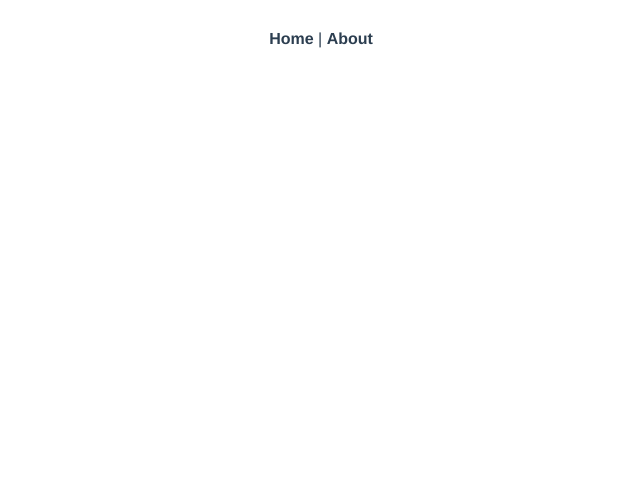
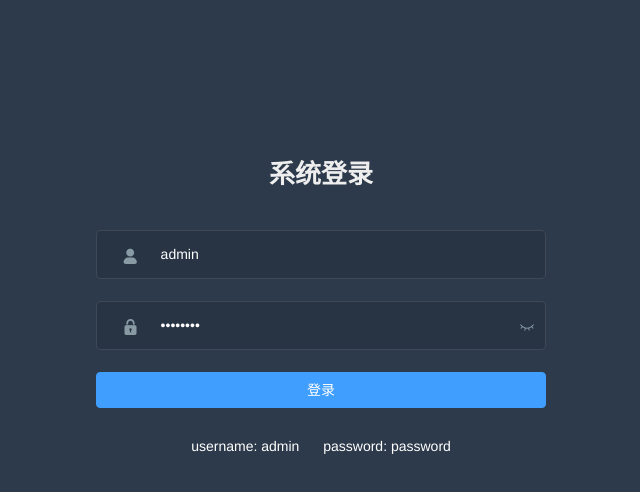
Before and after one commit to wenyuan/vue-element-template, a Vue app: page /login in a window 1280 px wide. Shown: the top 492 px of the page, without its empty margins (319-959 px from the left). Built offline with nearby package versions, Linux system fonts and the light colour scheme.

Commit message:
feat(login): login page
login api and mock data are not yet complete

```diff
--- a/src/App.vue
+++ b/src/App.vue
@@ -1,12 +1,14 @@
 <template>
   <div id="app">
-    <div id="nav">
-      <router-link to="/">Home</router-link> |
-      <router-link to="/about">About</router-link>
-    </div>
     <router-view />
   </div>
 </template>
+
+<script>
+export default {
+  name: 'App'
+}
+</script>
 
 <style lang="scss">
 #app {
--- a/src/router/index.js
+++ b/src/router/index.js
@@ -1,10 +1,19 @@
 import Vue from 'vue'
 import VueRouter from 'vue-router'
-import Home from '../views/Home.vue'
 
 Vue.use(VueRouter)
 
+import Home from '../views/Home.vue'
+
 const routes = [
+  {
+    path: '/login',
+    // 路线级别代码切分
+    // 通过配置 webpackChunkName，将为该路由生成一个单独的块(login.[hash].js)
+    // 在该路由被访问时，会懒加载(lazy-loaded)该 js 文件
+    component: () => import(/* webpackChunkName: "login" */ '@/views/login/index'),
+    hidden: true
+  },
   {
     path: '/',
     name: 'Home',
@@ -22,7 +31,7 @@ const routes = [
 ]
 
 const router = new VueRouter({
-  mode: 'history',
+  mode: 'history', // 需要后台配置支持
   base: process.env.BASE_URL,
   routes
 })
--- /dev/null
+++ b/src/views/login/index.vue
@@ -0,0 +1,245 @@
+<template>
+  <div class="login-container">
+    <el-form class="login-form" ref="loginForm" :model="loginForm" :rules="loginRules">
+      <!-- 表单标题 -->
+      <div class="title-container">
+        <h3 class="title">系统登录</h3>
+      </div>
+      <!-- 表单项：username -->
+      <el-form-item prop="username">
+        <i class="iconfont icon-username form-icon"></i>
+        <el-input
+          ref="username"
+          v-model="loginForm.username"
+          placeholder="Username"
+          name="username"
+          type="text"
+          tabindex="1"
+          auto-complete="on"
+        >
+        </el-input>
+      </el-form-item>
+      <!-- 表单项：password -->
+      <el-form-item prop="password">
+        <i class="iconfont icon-password form-icon"></i>
+        <el-input
+          :key="passwordType"
+          ref="password"
+          v-model="loginForm.password"
+          :type="passwordType"
+          placeholder="Password"
+          name="password"
+          tabindex="2"
+          auto-complete="on"
+          @keyup.enter.native="handleLogin"
+        >
+        </el-input>
+        <span class="show-pwd" @click="showPwd">
+          <i :class="passwordType === 'password' ? 'iconfont icon-eye' : 'iconfont icon-eye-open'"></i>
+        </span>
+      </el-form-item>
+
+      <el-button
+        :loading="loading"
+        type="primary"
+        style="width: 100%; margin-bottom: 30px;"
+        @click.native.prevent="handleLogin"
+      >
+        登录
+      </el-button>
+
+      <div class="tips">
+        <span style="margin-right:20px;">username: admin</span>
+        <span> password: password</span>
+      </div>
+    </el-form>
+  </div>
+</template>
+
+<script>
+export default {
+  name: 'Login',
+  data() {
+    const validateUsername = (rule, value, callback) => {
+      if (['admin'].indexOf(value.trim()) < 0) {
+        callback(new Error('用户不存在'))
+      } else {
+        callback()
+      }
+    }
+    const validatePassword = (rule, value, callback) => {
+      if (value !== 'password') {
+        callback(new Error('密码错误'))
+      } else {
+        callback()
+      }
+    }
+    return {
+      loginForm: {
+        username: 'admin',
+        password: 'password'
+      },
+      loginRules: {
+        username: [
+          { required: true, message: '请输入用户名', trigger: 'blur' },
+          { validator: validateUsername, trigger: 'blur' }
+        ],
+        password: [{ required: true, trigger: 'blur', validator: validatePassword }]
+      },
+      loading: false,
+      passwordType: 'password',
+      redirect: undefined
+    }
+  },
+  watch: {
+    $route: {
+      handler: function(route) {
+        this.redirect = route.query && route.query.redirect
+      },
+      immediate: true
+    }
+  },
+  methods: {
+    showPwd() {
+      if (this.passwordType === 'password') {
+        this.passwordType = ''
+      } else {
+        this.passwordType = 'password'
+      }
+      this.$nextTick(() => {
+        this.$refs.password.focus()
+      })
+    },
+    handleLogin() {
+      this.$refs.loginForm.validate(valid => {
+        if (valid) {
+          this.loading = true
+          this.$store
+            .dispatch('user/login', this.loginForm)
+            .then(() => {
+              this.$router.push({ path: this.redirect || '/' })
+              this.loading = false
+            })
+            .catch(() => {
+              this.loading = false
+            })
+        } else {
+          console.log('error submit!!')
+          return false
+        }
+      })
+    }
+  }
+}
+</script>
+
+<style lang="scss">
+/* 修复input 背景不协调 和光标变色 */
+/* Detail see https://github.com/PanJiaChen/vue-element-admin/pull/927 */
+
+$bg: #283443;
+$light_gray: #fff;
+$cursor: #fff;
+
+@supports (-webkit-mask: none) and (not (cater-color: $cursor)) {
+  .login-container .el-input input {
+    color: $cursor;
+  }
+}
+
+/* reset element-ui css */
+.login-container {
+  .el-input {
+    display: inline-block;
+    height: 47px;
+    width: 85%;
+
+    input {
+      background: transparent;
+      border: 0px;
+      -webkit-appearance: none;
+      border-radius: 0px;
+      padding: 12px 5px 12px 15px;
+      color: $light_gray;
+      height: 47px;
+      caret-color: $cursor;
+
+      &:-webkit-autofill {
+        box-shadow: 0 0 0px 1000px $bg inset !important;
+        -webkit-text-fill-color: $cursor !important;
+      }
+    }
+  }
+
+  .el-form-item {
+    border: 1px solid rgba(255, 255, 255, 0.1);
+    background: rgba(0, 0, 0, 0.1);
+    border-radius: 5px;
+    color: #454545;
+  }
+}
+</style>
+
+<style lang="scss" scoped>
+$bg: #2d3a4b;
+$dark_gray: #889aa4;
+$light_gray: #eee;
+
+.login-container {
+  min-height: 100%;
+  width: 100%;
+  background-color: $bg;
+  overflow: hidden;
+
+  .login-form {
+    position: relative;
+    width: 520px;
+    max-width: 100%;
+    padding: 160px 35px 0;
+    margin: 0 auto;
+    overflow: hidden;
+  }
+
+  .tips {
+    font-size: 14px;
+    color: #fff;
+    margin-bottom: 10px;
+
+    span {
+      &:first-of-type {
+        margin-right: 16px;
+      }
+    }
+  }
+
+  .form-icon {
+    display: inline-block;
+    width: 30px;
+    font-size: 16px;
+    color: $dark_gray;
+    vertical-align: middle;
+  }
+
+  .title-container {
+    position: relative;
+
+    .title {
+      font-size: 26px;
+      color: $light_gray;
+      margin: 0px auto 40px auto;
+      text-align: center;
+      font-weight: bold;
+    }
+  }
+
+  .show-pwd {
+    position: absolute;
+    right: 10px;
+    top: 7px;
+    font-size: 16px;
+    color: $dark_gray;
+    cursor: pointer;
+    user-select: none;
+  }
+}
+</style>
```
Also changed, not shown: src/api/user.js (added, +24 -0 lines), src/utils/request.js (added, +83 -0 lines), src/utils/validate.js (added, +20 -0 lines), src/views/Home.vue (+5 -5 lines).
